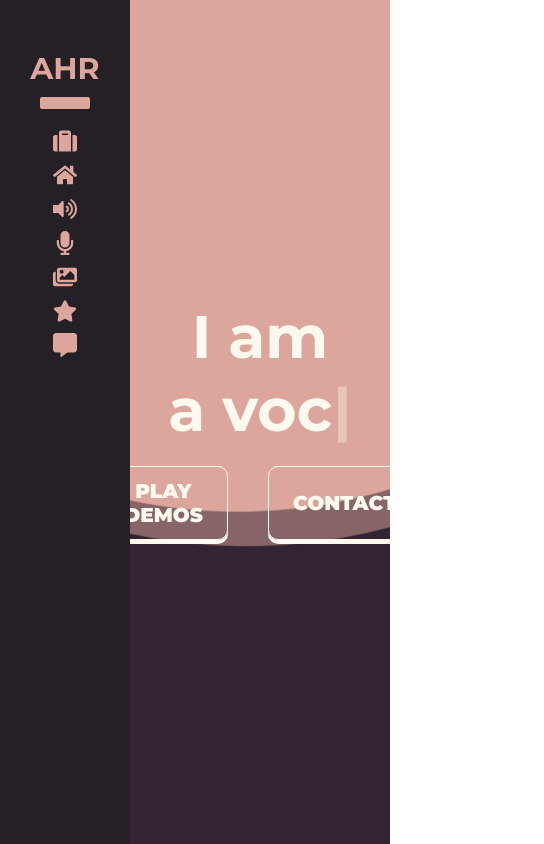
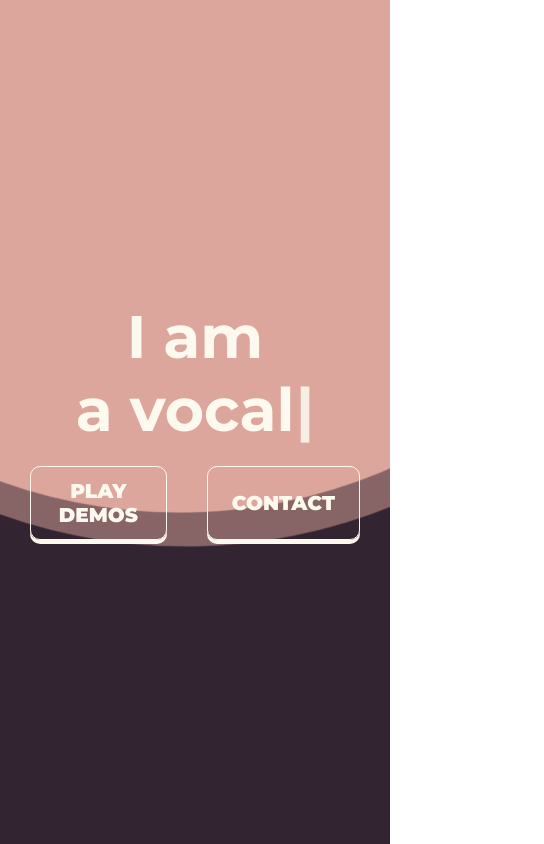
Before and after one commit to cgok808/Shiena, a React (Create React App) app: page / in a window 390 px wide. Shown: the top 844 px of the page, 544 px wide, since content can reach past the window. Built offline with nearby package versions, Linux system fonts and the light colour scheme.

Commit message:
sidebar vanish

```diff
--- a/src/components/Sidebar/SidebarElements.js
+++ b/src/components/Sidebar/SidebarElements.js
@@ -36,9 +36,9 @@ export const SidebarContainer = styled.nav`
     }
   }
 
-  /* @media ${device.laptop} {
+  @media ${device.tablet} {
     display: none;
-  } */
+  }
 `;
 
 export const BarContainer = styled.div`
--- a/src/index.css
+++ b/src/index.css
@@ -31,6 +31,12 @@ section {
   }
 }
 
+@media (max-width: 768px) {
+  section {
+    margin: 0;
+  }
+}
+
 /** SCROLLBAR **/
 
   * {
```
